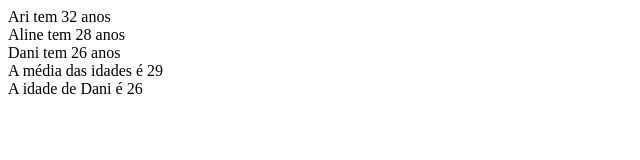
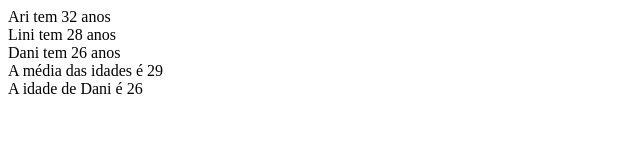
Before and after one commit to daniellalopes2/logica, a plain HTML site: page namorada_fugencio.html in a window 1280 px wide. Shown: the full height of the page, 0-640 px from the left. Drawn offline with Linux system fonts and the light colour scheme.

Commit message:
Criei namorada_fugencio.html, modifiquei index.html

```diff
--- a/namorada_fugencio.html
+++ b/namorada_fugencio.html
@@ -5,7 +5,7 @@
     var ano = 2017;
 
     document.write("Ari tem " + (ano - 1985) + " anos" + "<br>");
-    document.write("Aline tem " + (ano - 1989) + " anos");
+    document.write("Lini tem " + (ano - 1989) + " anos");
     document.write("<br>");
     document.write("Dani tem " + (ano - 1991) + " anos") ;
     document.write("<br>");
```
Also changed, not shown: index.html (+1 -1 lines).
